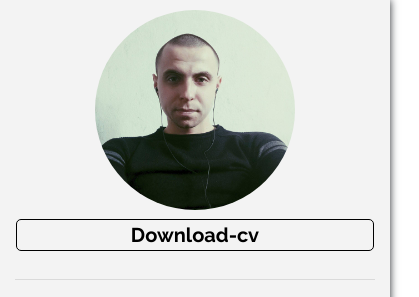
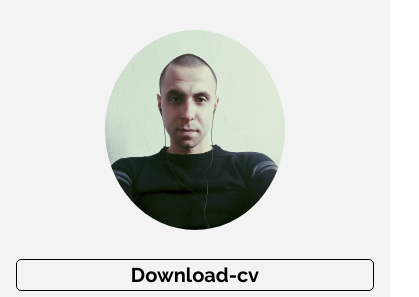
Before and after one commit to Tomas3500/Tomas3500.github.io, a plain HTML site: page cv/index.html in a window 390 px wide. Shown: the top 297 px of the page, 419 px wide, since content can reach past the window. Drawn offline with nearby package versions, Linux system fonts and the light colour scheme; a script that the page names is missing.

Commit message:
test review_2

```diff
--- a/cv/index.html
+++ b/cv/index.html
@@ -19,7 +19,7 @@
         <div class="row">
             <div class="col-lg-3 col-md-4 block-left">
                 <div class="row sticky-images">
-                    <div class="block-photo mx-auto">
+                    <div class="col-lg-12 col-md-12 block-photo">
                         <img src="img/my-photo.jpg" alt="my-photo" class="my-photo">
                     </div>
                     <div class="btn">
--- a/cv/style/css.scss
+++ b/cv/style/css.scss
@@ -19,6 +19,7 @@ h3 {
   margin-top: 30px;
   box-shadow: 0 0 8px;
   padding-top: 10px;
+  overflow: hidden;
 }
 
 .color-bg {
@@ -90,7 +91,13 @@ h3 {
     font-size: 12px;
   }
 }
-
+@media (max-width: 575.98px) {
+  .block-photo img{
+    display: block;
+    max-width: 50%;
+    margin: 20px auto;
+  }
+}
 .btn-cv {
   //font-family: 'Raleway', sans-serif;
   font-weight: 700;
```
Also changed, not shown: cv/style/css.css, 1 other file.
